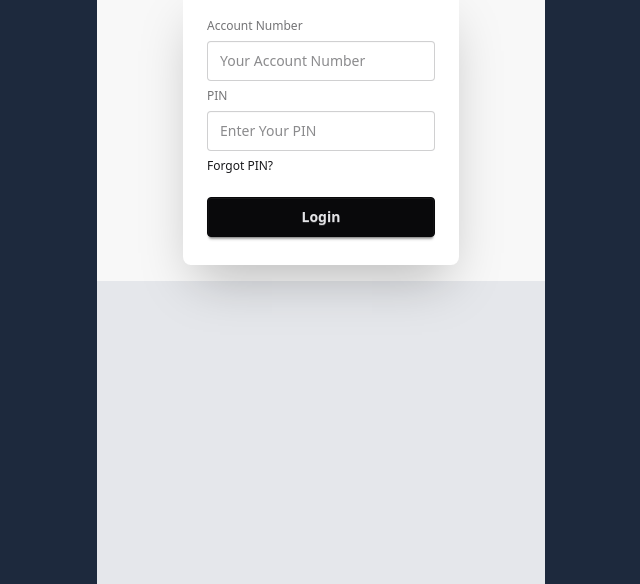
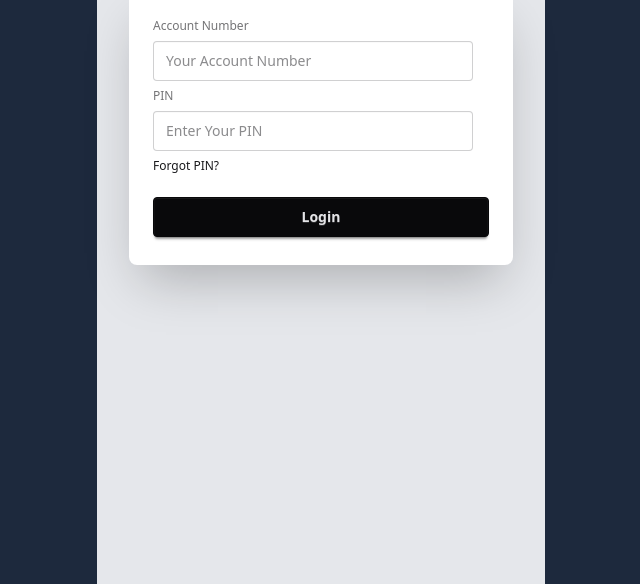
Before and after one commit to kyzentyven/Payooo-MFS, a plain HTML site: page index.html in a window 1280 px wide. Shown: the part 216-800 px from the top of the page, without its empty margins (319-959 px from the left). Drawn offline with nearby package versions, Linux system fonts and the light colour scheme.

Commit message:
Resolved inconsistencies in the login section.

```diff
--- a/index.html
+++ b/index.html
@@ -19,7 +19,7 @@
             </nav>
         </header>
         <!-- Login Section -->
-        <div class="hero bg-base-200">
+        <div>
             <div class="hero-content flex-col lg:flex-row-reverse">
               <div class="card bg-base-100 w-full max-w-sm shrink-0 shadow-2xl">
                 <div class="card-body">
```
